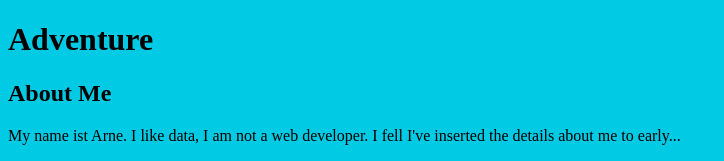
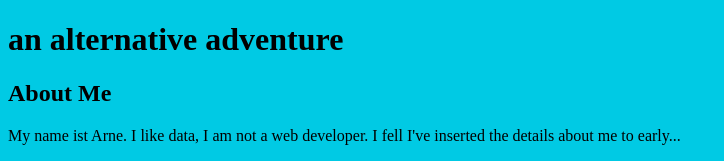
Before and after one commit to arneeder/git-course, a plain HTML site: page index.html in a window 1280 px wide. Shown: the top 161 px of the page, without its empty margins (0-724 px from the left). Drawn offline with Linux system fonts and the light colour scheme.

Commit message:
Update heading

```diff
--- a/index.html
+++ b/index.html
@@ -10,7 +10,7 @@
 <body>
 
     <header>
-        <h1>Adventure</h1>
+        <h1>an alternative adventure</h1>
     </header>
 
     <div class="container">
```
